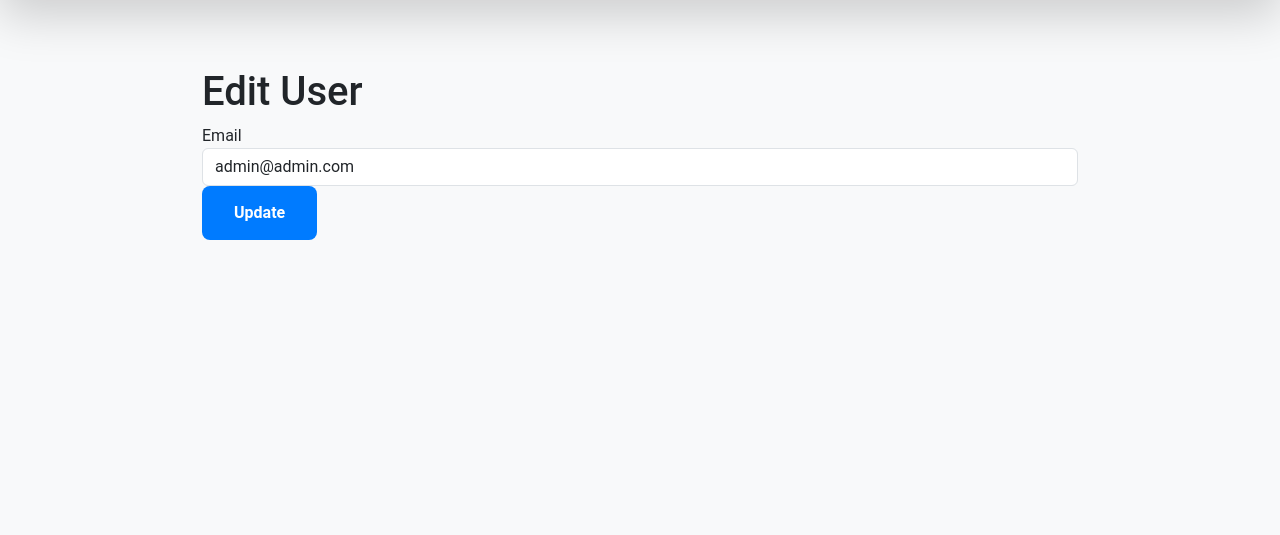
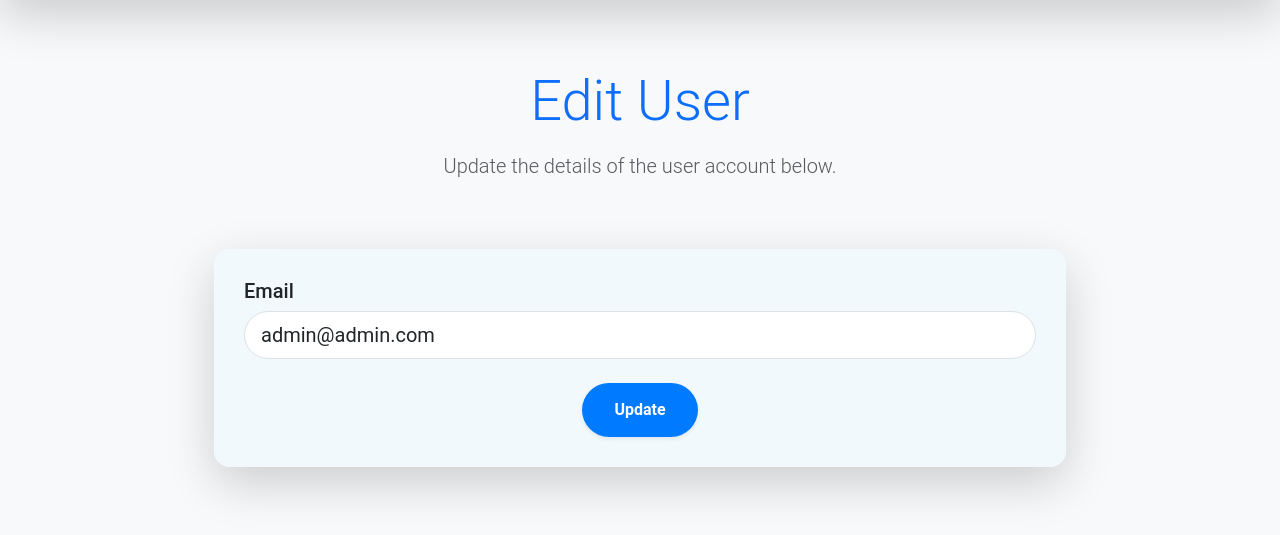
Before and after one commit to g0dfathera/TBC-Final-Project, a Flask app: page /admin/edit_user/1 in a window 1280 px wide. Shown: the part 120-655 px from the top of the page. Run offline with Flask 3, Linux system fonts and the light colour scheme; a user stored in the database is signed in; some libraries are stand-ins or nearby versions.

Commit message:
Update edit_user.html
Updated Appearance

```diff
--- a/templates/edit_user.html
+++ b/templates/edit_user.html
@@ -1,12 +1,35 @@
-{% extends "base.html" %} {% block title %}Edit User{% endblock %} {% block
+{% extends "base.html" %} {% block title %} Edit User {% endblock %} {% block
 content %}
-<h1>Edit User</h1>
-<form method="POST">
-    {{ form.hidden_tag() }}
-    <div class="form-group">
-        <label for="email">Email</label>
-        {{ form.email(class="form-control") }}
+<!-- Page Header -->
+<header class="text-center mb-5">
+    <h1 class="display-4 text-primary font-weight-bold mb-3">Edit User</h1>
+    <p class="lead text-muted">Update the details of the user account below.</p>
+</header>
+
+<!-- Edit User Form -->
+<section>
+    <div class="container">
+        <div class="card shadow-lg rounded-4 border-0">
+            <div class="card-body">
+                <form method="POST">
+                    {{ form.hidden_tag() }}
+
+                    <!-- Email Field -->
+                    <div class="form-group mb-4">
+                        <label for="email" class="h5 text-dark">Email</label>
+                        {{ form.email(class="form-control form-control-lg
+                        rounded-pill") }}
+                    </div>
+
+                    <!-- Submit Button -->
+                    <div class="form-group text-center">
+                        {{ form.submit(class="btn btn-primary btn-lg
+                        rounded-pill shadow-sm") }}
+                    </div>
+                </form>
+            </div>
+        </div>
     </div>
-    <div class="form-group">{{ form.submit(class="btn btn-primary") }}</div>
-</form>
+</section>
+
 {% endblock %}
```
